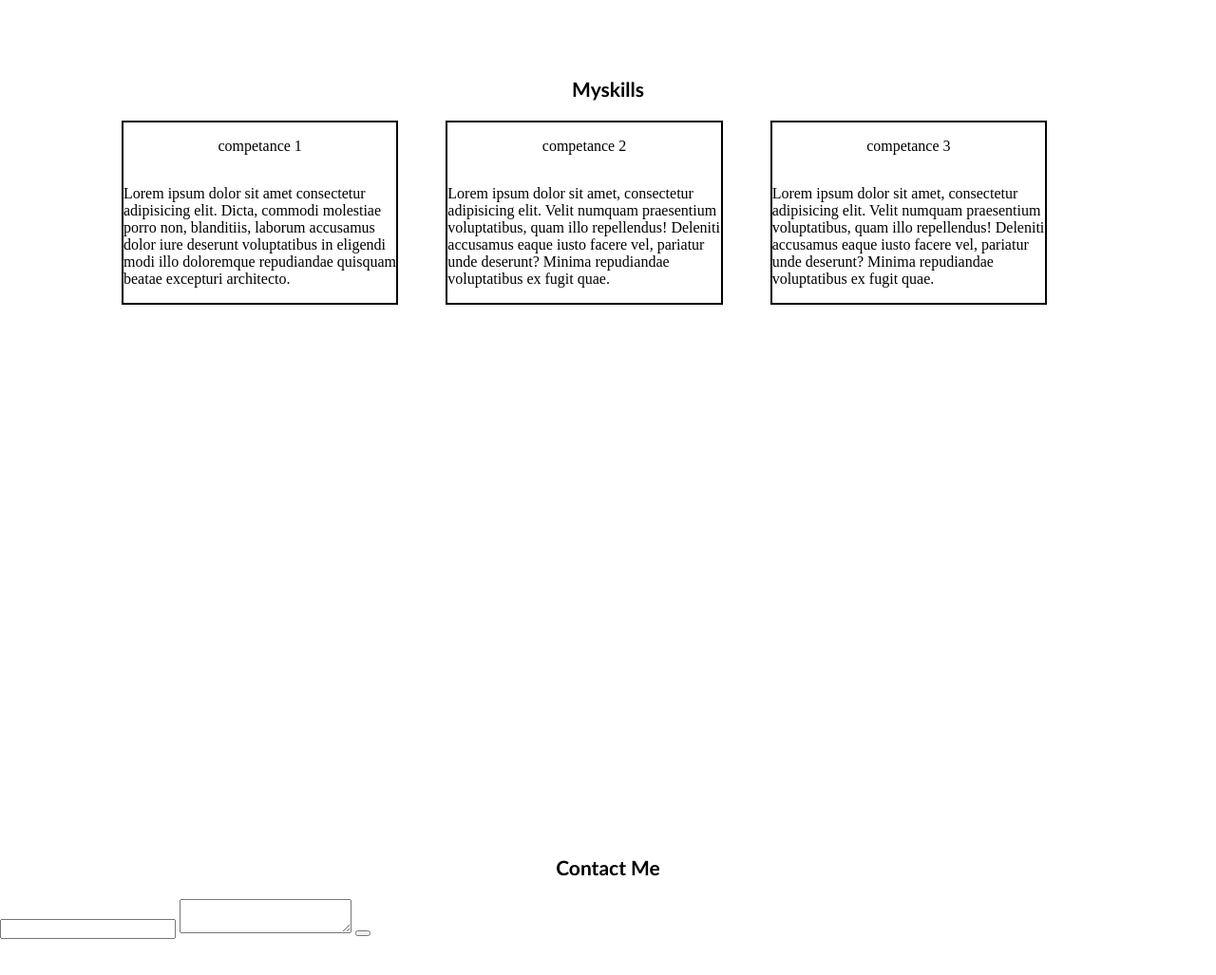
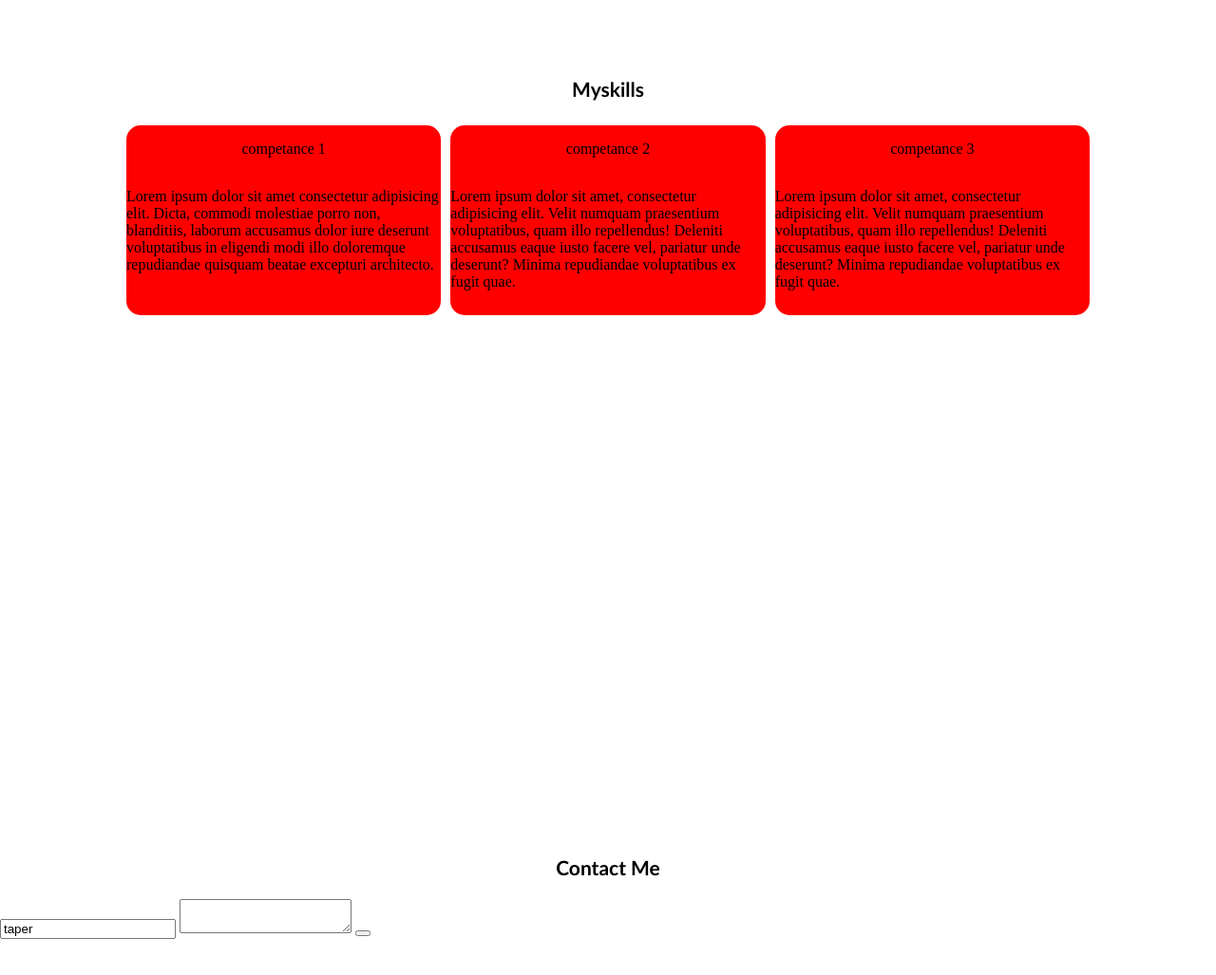
Before and after one commit to sbentayeb/exercice-, a plain HTML site: page index.html in a window 1280 px wide. Shown: the part 1580-2607 px from the top of the page at 95% size. Drawn offline with Linux system fonts and the light colour scheme.

Commit message:
first commit

```diff
--- a/index.html
+++ b/index.html
@@ -71,7 +71,7 @@
     <section id="contact">
         <p>Contact Me</p>
     <form>
-       <input type="text">
+       <input type="text" value="taper">
        <textarea></textarea>
        <button type="button"></button>
     </form>
--- a/styles.css
+++ b/styles.css
@@ -117,7 +117,10 @@ section>p {
     margin-bottom: auto;
 
 }
+.text-descr{
 
+
+}
 .skills{
     margin-left: auto;
     display: grid;
@@ -126,11 +129,15 @@ section>p {
     width: 80%;
 }
 .my{
+    background-color: red;
+
     display: inline-flex;
    flex-direction: column;
    align-items: center;
    margin-right: 50px;
-   border: solid 2px;
+   border-radius: 15px;
+   height: 200px;
+   margin:5px;
 
 
      }
```
Also changed, not shown: 2 other files.
